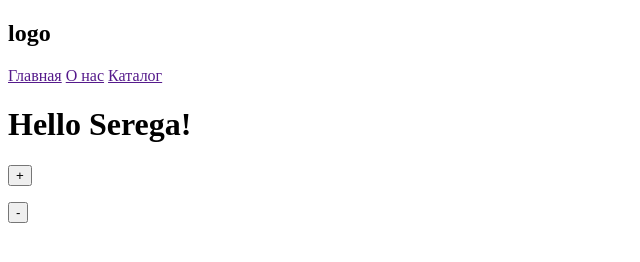
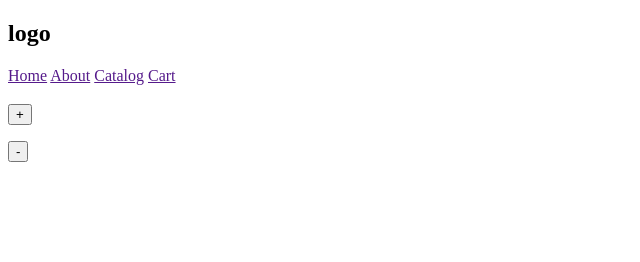
Before and after one commit to lleeeuuuuanchik/TestSeregaLevan, a plain HTML site: page index.html in a window 1280 px wide. Shown: the whole page, without its empty margins (0-640 px from the left). Drawn offline with Linux system fonts and the light colour scheme.

Commit message:
test(index.html)

```diff
--- a/index.html
+++ b/index.html
@@ -12,19 +12,21 @@
     <header>
         <h2>logo</h2>
         <nav>
-            <a href="">Главная</a>
-            <a href="">О нас</a>
-            <a href="">Каталог</a>
+            <a href="">Home</a>
+            <a href="">About</a>
+            <a href="">Catalog</a>
+            <a href="">Cart</a>
         </nav>
     </header>
-    <h1>Hello Serega!</h1>
+
+    <!--   \(^-^)/   -->
 
     <main class="main">
         <section class="section-card">
 
             <article class="card">
                 <h1 class="card__title"></h1>
-                <p class="card__description"></p>
+                <a href="#" class="card__description"></a>
                 <span class="card__container">
                     <button class="card__btn">+</button>
                     <p class="card__price"></p>
```
